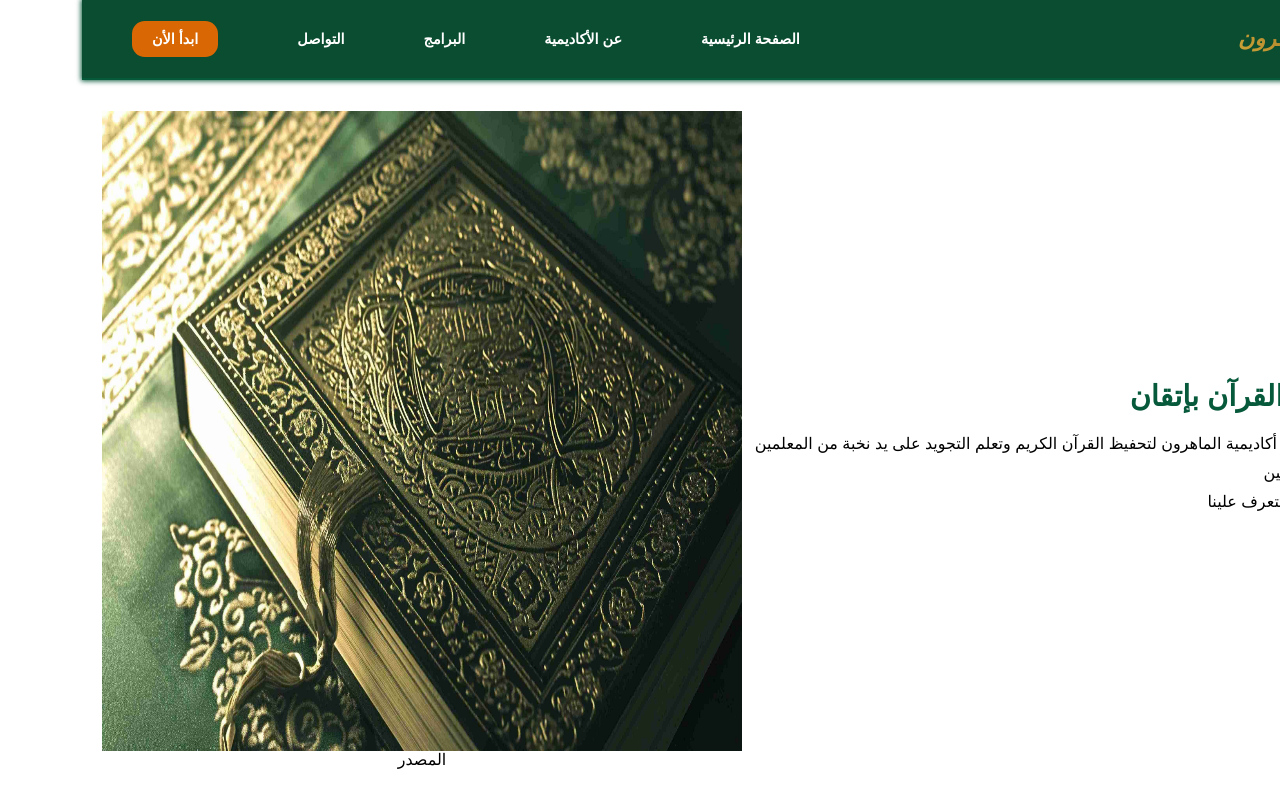
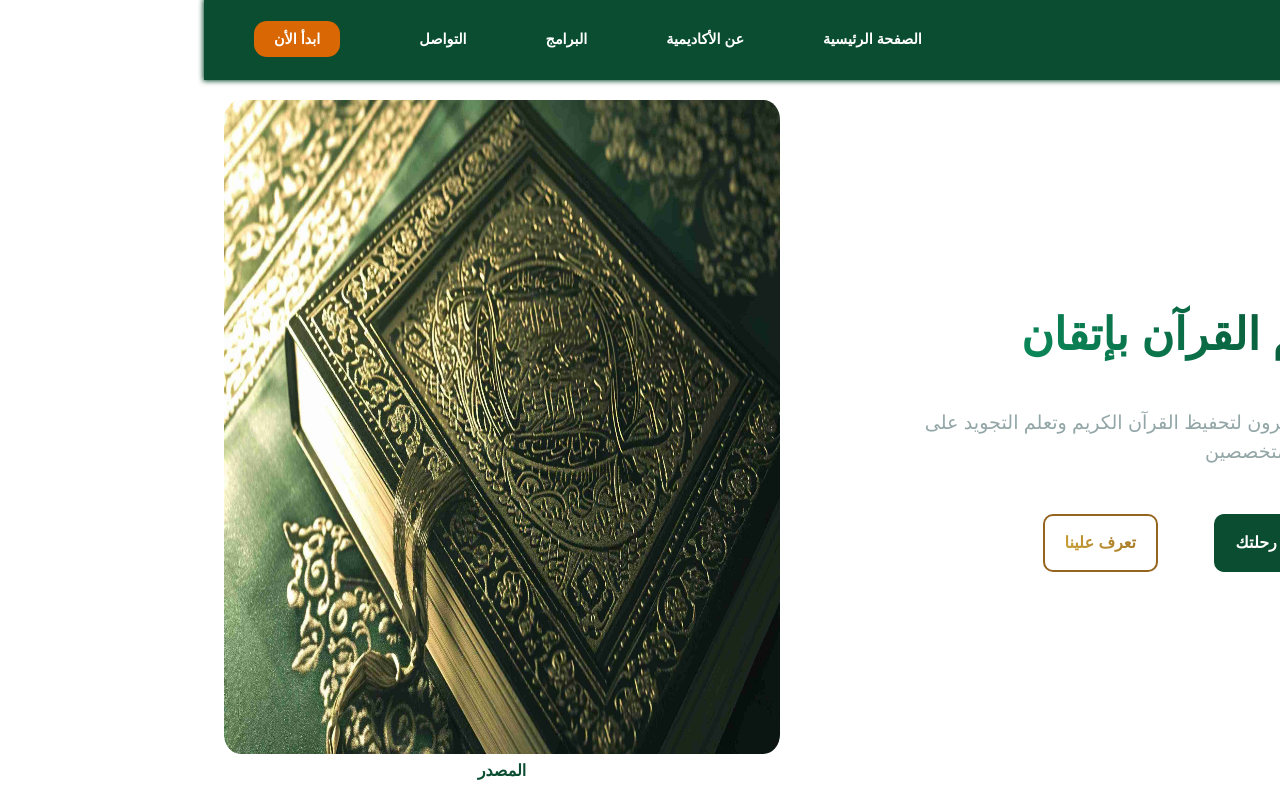
Before and after one commit to AN1001110/AlMaheroun-Academy, a React (Vite) app: page / in a window 1280 px wide. Built offline with nearby package versions, Linux system fonts and the light colour scheme.

Commit message:
first dec complate

```diff
--- a/src/index.css
+++ b/src/index.css
@@ -2,7 +2,6 @@
   box-sizing: border-box;
   margin: 0;
   padding: 0;
-  font-family: Rubik Arial, Helvetica, sans-serif;
 }
 .container {
   margin: auto 0;
@@ -13,5 +12,6 @@ a {
   color: initial;
 }
 body {
+  font-family: Amiri, Rubik ,Arial, Helvetica, sans-serif;
   padding-top: 10vh;
 }
--- a/src/pages/Home.jsx
+++ b/src/pages/Home.jsx
@@ -12,9 +12,7 @@ export default function Home() {
         <div className="container">
           <div className="main-img-dec">
             <h1>
-
-                تعلم القرآن <span>بإتقان </span>
-
+              تعلم القرآن <span>بإتقان </span>
             </h1>
             <p>
               انضم إلى أكاديمية الماهرون لتحفيظ القرآن الكريم وتعلم التجويد على
--- a/src/style/assets/variables.css
+++ b/src/style/assets/variables.css
@@ -4,9 +4,10 @@
   --logoColor1: #d9b23d;
   --logoColor2: #956520;
   --textColor1: #d9b23d;
-  --textColor2: #07593B;
-  --textColor3: #93a6a7;
-  --textColor4: #fff;
+  --textColor2: #0a4d30;
+  --textColor3: #0b8d5d;
+  --textColor4: #93a6a7;
+  --textColor5: #fff;
   --secColor1: #f9f9fa;
   --secColor2: #fefefc;
   --secColor3: #0b4d2f;
--- a/src/style/components/header.css
+++ b/src/style/components/header.css
@@ -73,9 +73,9 @@ header .container ul li a {
 header .container ul li a span {
   display: block;
   font-size: 0.9rem;
-  font-weight: 700;
+  font-weight: 600;
   margin-left: 5px;
-  color: var(--textColor4);
+  color: var(--textColor5);
 }
 header .container ul li:not(:last-child) a span {
   transition: all 0.1s linear;
@@ -92,7 +92,6 @@ header .container ul li:not(:last-child) a span:hover {
   );
   background-clip: text;
   color: transparent;
-  font-weight: 800;
   transform: scale(1.1);
   -webkit-transform: scale(1.1);
   -moz-transform: scale(1.1);
@@ -151,7 +150,7 @@ header .container ul li a .btn:hover {
     background-color: var(--mainColor);
     gap: 0;
     border-bottom: 2px solid var(--textColor2);
-  box-shadow: 0 0 5px 1px var(--textColor2);
+    box-shadow: 0 0 5px 1px var(--textColor2);
   }
 
   header .container ul li {
--- a/src/style/pages/home.css
+++ b/src/style/pages/home.css
@@ -1,17 +1,94 @@
-.home-sec1 .container{
+.home-sec1 .container {
   display: flex;
   align-items: center;
   justify-content: center;
   height: 90vh;
+  gap: 10vw;
 }
 
-.home-sec1 .container .main-img-dec{
+.home-sec1 .container .main-img-dec {
+  width: 100%;
+  height: 100%;
   line-height: 1.8rem;
+  display: flex;
+  justify-content: center;
+  align-items: center;
+  flex-direction: column;
+  gap: 5vh;
 }
 .home-sec1 .container .main-img-dec h1 {
-    font-size: 1.8rem;
+  margin: 0;
+  padding: var(--mainPadding);
+  width: fit-content;
+  height: fit-content;
+  font-size: 2.8rem;
   font-weight: 900;
-    color:var(--textColor2);
+  background-image: linear-gradient(
+    45deg,
+    var(--textColor3),
+    var(--textColor2)
+  );
+  background-clip: text;
+  color: transparent;
+  text-wrap: nowrap;
+}
+.home-sec1 .container .main-img-dec p {
+  font-size: 1.2rem;
+  font-weight: 500;
+  color: var(--textColor4);
+}
+.home-sec1 .container .main-img-dec div {
+  width: 50%;
+  display: flex;
+  justify-content: space-between;
+  align-items: center;
+  gap: 20%;
+}
+.home-sec1 .container .main-img-dec div a {
+  display: flex;
+  align-items: center;
+  text-align: center;
+  justify-content: center;
+  text-wrap: nowrap;
+  background-color: var(--mainColor);
+  padding: var(--mainPadding);
+  width: 100%;
+  height: 80%;
+  color: var(--textColor5);
+  font-weight: 600;
+  border-radius: 10px;
+  -webkit-border-radius: 10px;
+  -moz-border-radius: 10px;
+  -ms-border-radius: 10px;
+  -o-border-radius: 10px;
+  border: 2px solid var(--mainColor);
+  transition: all .1s linear;
+  -webkit-transition: all .1s linear;
+  -moz-transition: all .1s linear;
+  -ms-transition: all .1s linear;
+  -o-transition: all .1s linear;
+}
+.home-sec1 .container .main-img-dec div a:last-child {
+  background-image: linear-gradient(
+    45deg,
+    var(--logoColor1),
+    var(--logoColor2)
+  );
+  background-clip: text;
+  color: transparent;
+  background-color: var(--textColor5);
+  border: 2px solid var(--logoColor2) ;
+}
+.home-sec1 .container .main-img-dec div a:hover ,.home-sec1 .container .main-img-dec div a:last-child:hover  {
+    transform: scale(1.1);
+    -webkit-transform: scale(1.1);
+    -moz-transform: scale(1.1);
+    -ms-transform: scale(1.1);
+    -o-transform: scale(1.1);
+}
+.home-sec1 .container .main-img-dec div a:last-child:hover {
+    color: var(--textColor5);
+    background-clip: border-box;
 
 }
 .home-sec1 .container .main-img {
@@ -21,8 +98,21 @@
   flex-direction: column;
 }
 
-.home-sec1 .container .main-img img{
-    width: 50vw;
-    height: 80vh;
-
+.home-sec1 .container .main-img {
+  width: 100%;
+  height: 100%;
+  gap: 1vh;
 }
+.home-sec1 .container .main-img img {
+  width: 100%;
+  height: 100%;
+  border-radius: 3%;
+  -webkit-border-radius: 3%;
+  -moz-border-radius: 3%;
+  -ms-border-radius: 3%;
+  -o-border-radius: 3%;
+}
+.home-sec1 .container .main-img a {
+  color: var(--mainColor);
+  font-weight: 600;
+}
```
Lines whose indentation alone changed are shown as unchanged.
